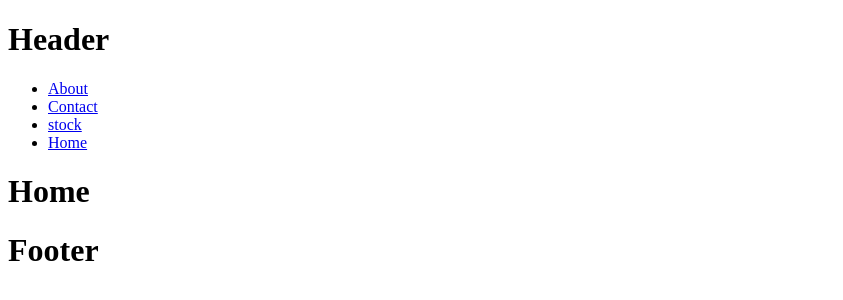
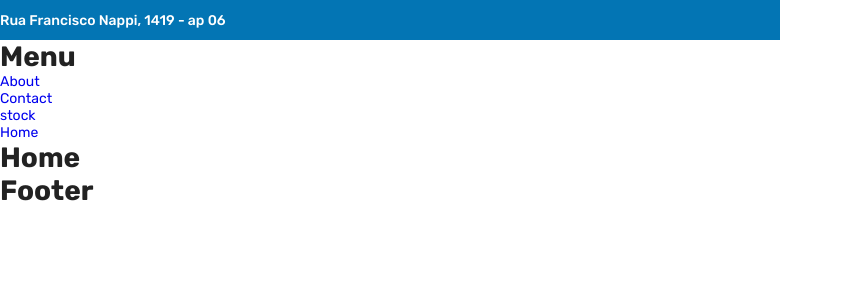
Before and after one commit to felipe1000cardozo/felipe1000cardozo-hotmail.com, a React (Create React App) app: page / in a window 1280 px wide. Shown: the top 300 px of the page, without its empty margins (0-843 px from the left). Built offline with nearby package versions, Linux system fonts and the light colour scheme.

Commit message:
Created the color variables, define the font and start of the header

```diff
--- a/public/index.html
+++ b/public/index.html
@@ -9,6 +9,7 @@
       name="description"
       content="Web site created using create-react-app"
     />
+    <link href="https://fonts.googleapis.com/css2?family=Rubik:ital,wght@0,300;0,400;0,500;0,700;0,900;1,300;1,400;1,500;1,700;1,900&display=swap" rel="stylesheet" />
     <link rel="apple-touch-icon" href="%PUBLIC_URL%/logo192.png" />
     <!--
       manifest.json provides metadata used when your web app is installed on a
--- a/src/App.js
+++ b/src/App.js
@@ -1,8 +1,15 @@
 import React from "react";
 import Routes from "./routes";
+import GlobalStyle  from "./styles/global";
+import { Fragment } from "react";
 
 function App() {
-  return <Routes />;
+  return (
+    <Fragment>
+      <GlobalStyle />
+      <Routes />
+    </Fragment>
+  )
 }
 
 export default App;
--- /dev/null
+++ b/src/components/Header/HeaderMenu/index.jsx
@@ -0,0 +1,19 @@
+import React from "react";
+import {Header, Place} from "./styles"
+
+const HeaderMenu = () => {
+  return (
+    <Header>
+      <Place>
+        <p>Rua Francisco Nappi, 1419 - ap 06</p>
+      </Place>
+
+      <div>
+        <p>(48)99999-9999</p>
+        <p>(48)33333-3333</p>
+      </div>
+    </Header>
+  );
+};
+
+export default HeaderMenu;
--- /dev/null
+++ b/src/components/Header/HeaderMenu/styles.jsx
@@ -0,0 +1,20 @@
+import styled from "styled-components";
+
+export const Header = styled.header`
+display: flex;
+max-width: 1114px;
+height:40px;
+
+p{
+    color: #fff;
+    font-size: 14px;
+    font-weight: 500;
+}
+`;
+
+export const Place = styled.div`
+display: flex;
+align-items:center;
+width:70%;
+background-color: var(--primary-color);
+`;
--- /dev/null
+++ b/src/components/Header/Menu/index.jsx
@@ -0,0 +1,26 @@
+import React from "react";
+import { Link } from "react-router-dom";
+
+const Menu = () => {
+  return (
+    <div>
+      <h1>Menu</h1>
+      <ul>
+        <li>
+          <Link to={"/about"}>About</Link>
+        </li>
+        <li>
+          <Link to={"/contact"}>Contact</Link>
+        </li>
+        <li>
+          <Link to={"/stock"}>stock</Link>
+        </li>
+        <li>
+          <Link to={"/"}>Home</Link>
+        </li>
+      </ul>
+    </div>
+  );
+};
+
+export default Menu;
--- a/src/components/Header/index.jsx
+++ b/src/components/Header/index.jsx
@@ -1,25 +1,14 @@
-import React from "react";
-import { Link } from "react-router-dom";
+import React, { Fragment } from "react";
+
+import Menu from "./Menu/index";
+import HeaderMenu from "./HeaderMenu/index";
 
 const Header = () => {
   return (
-    <div>
-      <h1>Header</h1>
-      <ul>
-        <li>
-          <Link to={"/about"}>About</Link>
-        </li>
-        <li>
-          <Link to={"/contact"}>Contact</Link>
-        </li>
-        <li>
-          <Link to={"/stock"}>stock</Link>
-        </li>
-        <li>
-          <Link to={"/"}>Home</Link>
-        </li>
-      </ul>
-    </div>
+    <Fragment>
+      <HeaderMenu />
+      <Menu/>
+    </Fragment>
   );
 };
 
--- /dev/null
+++ b/src/styles/global.jsx
@@ -0,0 +1,47 @@
+import { createGlobalStyle } from "styled-components";
+
+
+export default createGlobalStyle`
+ *{
+   margin: 0;
+   padding: 0;
+   outline:0;
+   box-sizing: border-box;
+ }
+ html, body, #root{
+   min-height: 100%;
+ }
+ body{
+   font-size: 14px;
+   background-color: #fff;
+   -webkit-font-smoothing: antialiased !important;
+ }
+ body, input, button{
+   color: #222;
+   font-size: 14px;
+   font-family:'Rubik', sans-serif;
+ }
+ button{
+   cursor: pointer;
+ }
+ a{
+   display: contents;
+   text-decoration: none;
+ }
+ #root{
+     width: 100%;
+     max-width: 1440px;
+     margin: 0 auto;
+ }
+ ::placeholder{
+    color: var(--text-color);
+    opacity: 0.8;
+    font-weight:300;
+}
+:root{
+     --primary-color:#0375B4;
+     --secoundary-color:#DFDCE3;
+     --third-color: #279FE1
+     --text-color: #fafafa;
+  }
+`;
```
